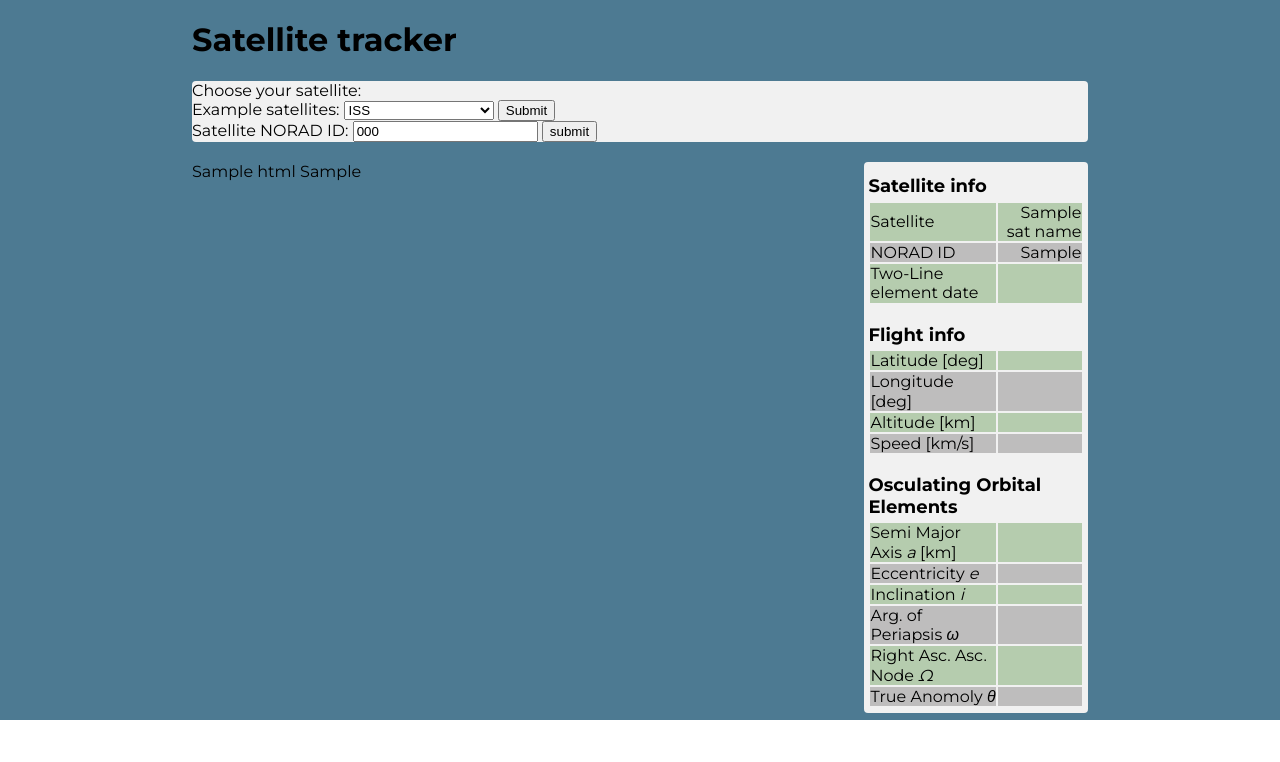
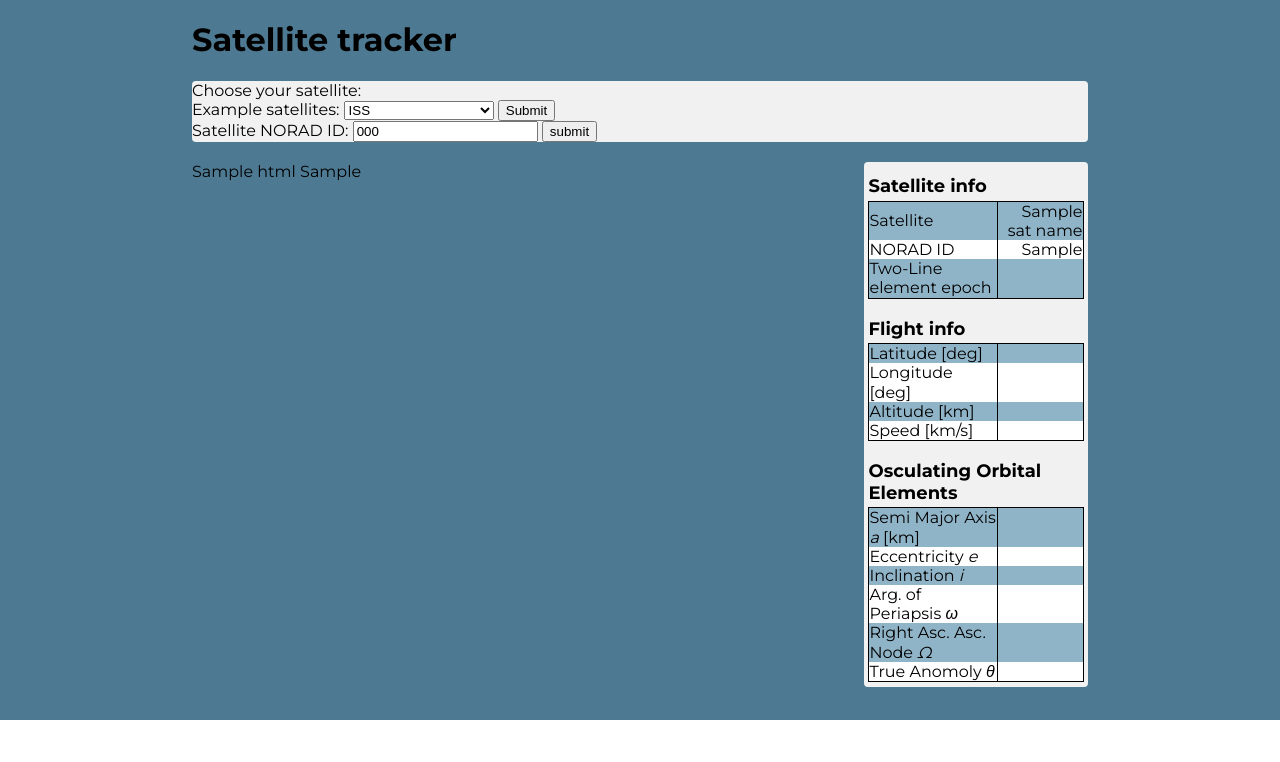
Before and after one commit to thomas7392/Olympus-Awakens, a Flask app: template templates/satellite_tracker.html in a window 1280 px wide. Shown: the part 80-842 px from the top of the page. Run offline with Flask 2, Linux system fonts and the light colour scheme; the template is opened without the code that fills it: most values are stand-ins (such as "Sample title", 1, 10 or a date in 2020); some libraries are stand-ins or nearby versions.

Commit message:
Improve satetellite info table style

```diff
--- a/static/css/template.css
+++ b/static/css/template.css
@@ -385,10 +385,20 @@ div.satellite_tracker_content {
   float: left;
 }
 
-tbody.alternating_colors tr:nth-child(even) {width: 100%; background-color: #bebdbd; padding: 0px; margin: 0px;}
-tbody.alternating_colors tr:nth-child(odd) {width: 100%; background-color: #b5ccae; padding: 0px; margin: 0px;}
-td {padding: 0px;
-  margin: 0px;}
+table.sat_info{
+  width: 100%;
+  border: 1px solid black;
+  border-collapse: collapse;
+  border-radius: 10px;
+}
+
+tbody.alternating_colors tr:nth-child(even) {width: 100%; background-color: #ffffff; padding: 0px; margin: 0px;}
+tbody.alternating_colors tr:nth-child(odd) {width: 100%; background-color: rgb(144, 180, 199); padding: 0px; margin: 0px;}
+tbody.alternating_colors  td {padding: 0px;
+  margin: 0px;
+  border-left: 1px solid #000;}
+
+tbody.alternating_colors  td:first-child { border-left: none; }
 
 tbody.alternating_colors td:nth-child(1) {
   width: 60%;
--- a/templates/satellite_tracker.html
+++ b/templates/satellite_tracker.html
@@ -135,14 +135,14 @@
                       <td > {{sat_norad}}</td>
                     </tr>
                     <tr>
-                      <td>Two-Line element date</td>
+                      <td>Two-Line element epoch</td>
                       <td><span id = "tle_date"></span></td>
                     </tr>
                   </tbody>
                 </table>
 
                 <div style = "font-weight: bold; font-size: 18px; margin-top: 20px; margin-bottom: 3px;"> Flight info </div>
-                <table style = "width: 100%;">
+                <table class = "sat_info">
                   <tbody class = "alternating_colors">
                     <tr>
                       <td> Latitude [deg]</td>
```
Also changed, not shown: other parts of templates/satellite_tracker.html (+2 -2 lines).
